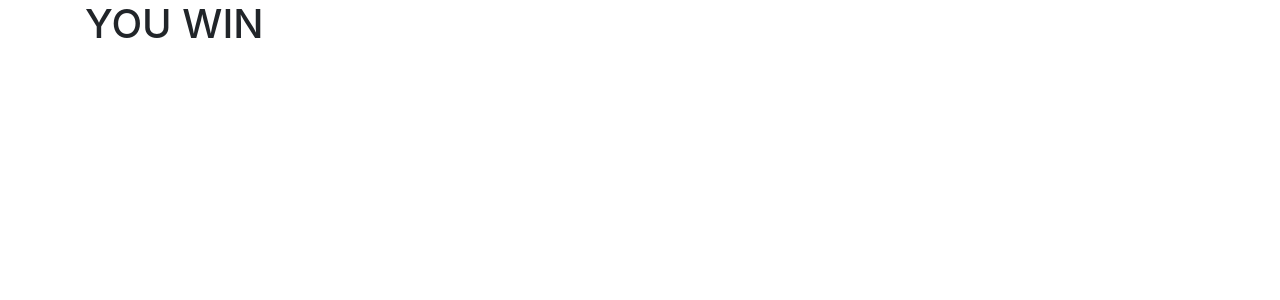
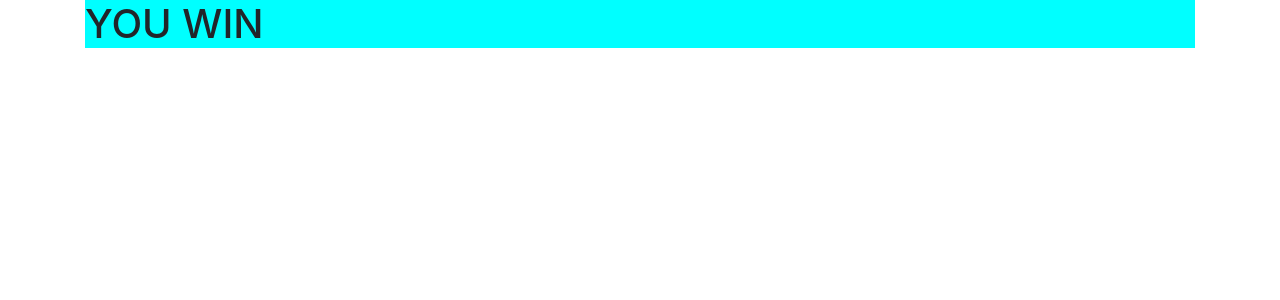
Before and after one commit to PeterBWu/Gladiator, a React (Create React App) app in the folder client/: page / in a window 1280 px wide. Shown: the top 300 px of the page. Built offline with nearby package versions, Linux system fonts and the light colour scheme; the HTML template or start-up script is replaced by a standard one.

Commit message:
added css modules style sheet

```diff
--- a/client/src/pages/EndScreen/index.js
+++ b/client/src/pages/EndScreen/index.js
@@ -1,4 +1,5 @@
 import React from 'react';
+import styles from './index.module.css'
 
 // class EndScreen extends React.Component {
 
@@ -6,7 +7,7 @@ import React from 'react';
 
 function EndScreen(props) {
   return (
-    <div>
+    <div className={styles.div}>
       <h1> YOU WIN </h1>
     </div>
   )
--- /dev/null
+++ b/client/src/pages/EndScreen/index.module.css
@@ -0,0 +1,3 @@
+.div{
+  background-color: aqua;
+}
```
